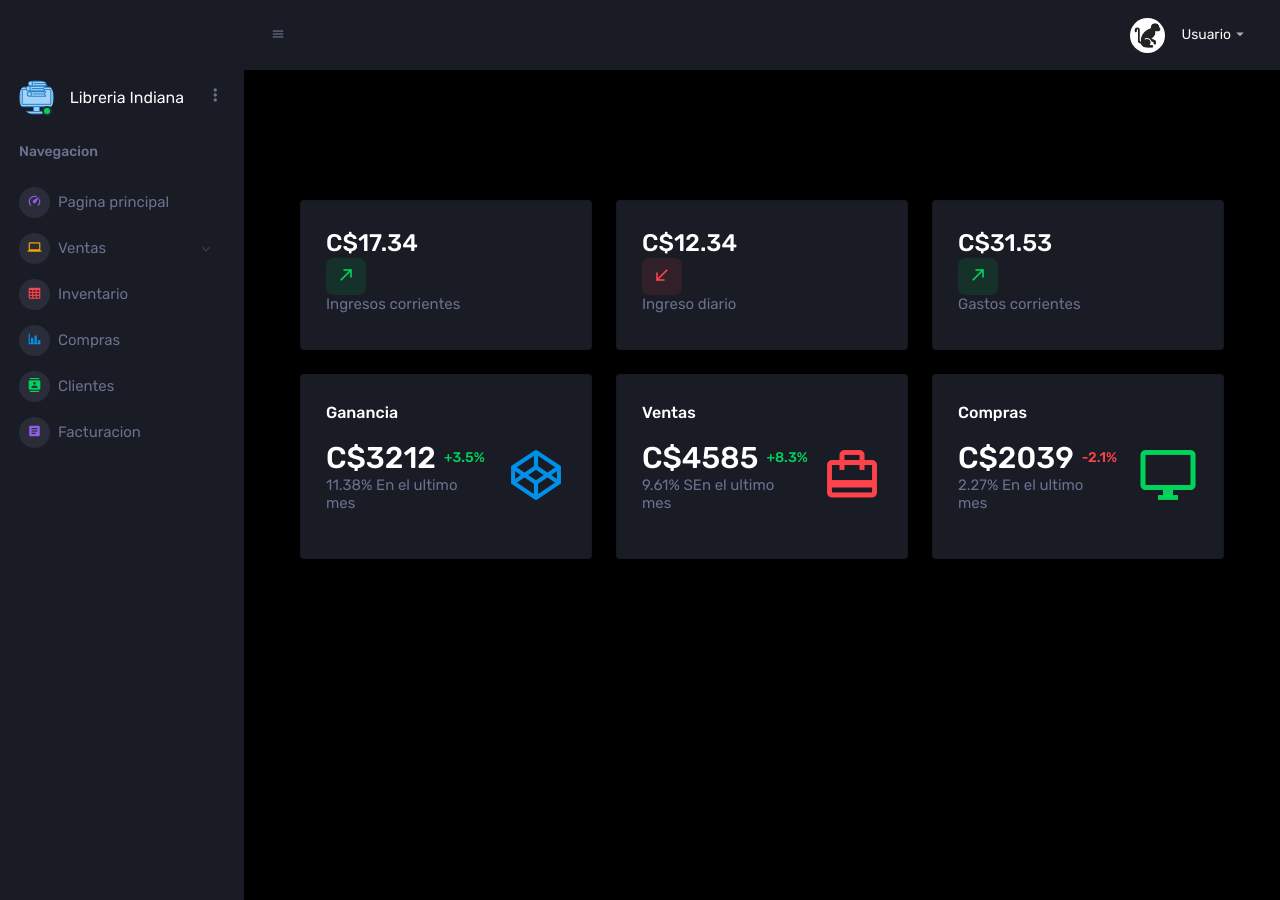
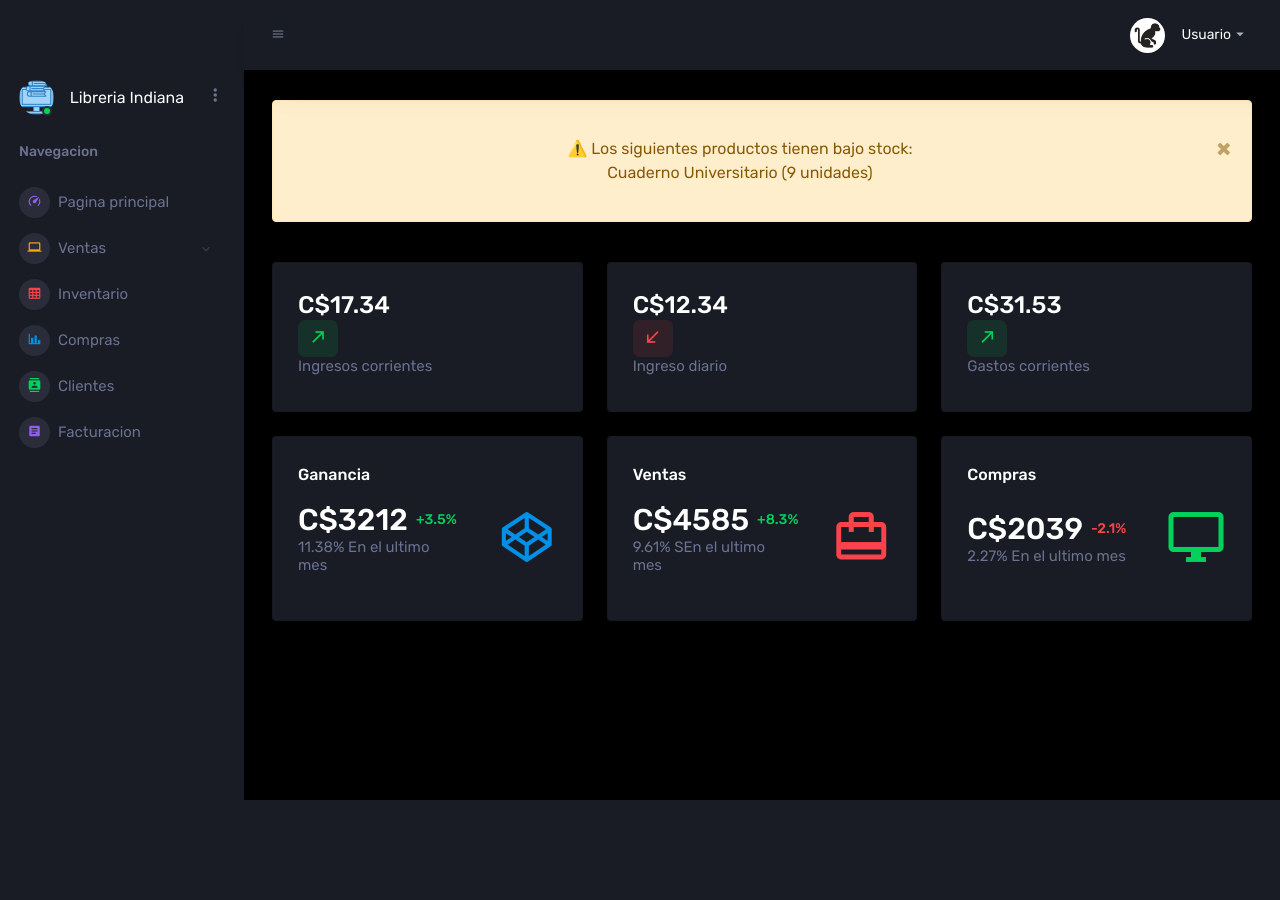
Before and after one commit to aamendoza24/Indiana, a Flask app: page / in a window 1280 px wide. After the commit the page ends 800 px from the top, so only its background shows below. Run offline with Flask 3, Linux system fonts and the light colour scheme; a user stored in the database is signed in; data comes from the database, SQL or seed files in the repository; both versions use the stored data as it was after the commit; some libraries are stand-ins or nearby versions.

Commit message:
creacion de la plantilla de inventario y notificacion de pocas unidades en el inventario

```diff
--- a/app.py
+++ b/app.py
@@ -104,7 +104,33 @@ def logout():
 @app.route('/', methods=['GET', 'POST'])
 @login_required
 def index():
-    return render_template("index.html")
+    conn = get_db_connection()
+    cursor = conn.cursor()
+    cursor.execute("""
+        SELECT p.IDProducto, p.Nombre, p.Precio, p.ImagenURL, p.IDCategoria, c.Nombre,
+               s.Cantidad AS stock_total
+        FROM Producto AS p
+        JOIN Categoria AS c ON p.IDCategoria = c.IDCategoria
+        JOIN Stock_Sucursal AS s ON p.IDProducto = s.IDProducto
+        WHERE s.IDSucursal = 1
+    """)
+
+    productos = cursor.fetchall()
+
+    # Lista para productos con stock bajo
+    productos_bajo_stock = []
+
+    for producto in productos:
+        id_producto, nombre, precio, imagen, id_categoria, categoria_nombre, stock = producto
+        if stock < 10:
+            productos_bajo_stock.append(f"{nombre} ({stock} unidades)")
+
+    # Si hay productos con bajo stock, mostrar un solo mensaje flash
+    if productos_bajo_stock:
+        mensaje = "⚠️ Los siguientes productos tienen bajo stock:\n" + ", ".join(productos_bajo_stock)
+        flash(mensaje, "warning")
+
+    return render_template("index.html", productos=productos)
 
 #ruta para mostrar los productos en el apartado de venta
 @app.route('/catalogo')
@@ -229,8 +255,8 @@ def finalizar_venta():
         cursor.execute("INSERT INTO Detalle_Venta (IDVenta, IDProducto, Cantidad, PrecioUnitario) VALUES (?, ?, ?, ?)",
                        (id_venta, item["id"], item["cantidad"], item["precio"]))
 
-        # Actualizar el stock del producto
-        #cursor.execute("UPDATE productos SET stock = stock - ? WHERE id = ?", (item["cantidad"], item["id"]))
+        #Actualizar el stock del producto
+        cursor.execute("UPDATE Stock_Sucursal SET Cantidad = Cantidad - ? WHERE IDProducto = ?", (item["cantidad"], item["id"]))
 
     conn.commit()
     conn.close()
@@ -239,7 +265,7 @@ def finalizar_venta():
     session["carrito"] = []
     session.modified = True
 
-    return jsonify({"success": True})
+    return jsonify({"success": True, "message": "Venta finalizada correctamente!"})
 
 
 def obtener_ventas(filtro):
@@ -385,6 +411,31 @@ def compras():
         compras_realizadas=compras_realizadas
     )
 
+#ruta para mostrar el stock de productos
+@app.route("/stock")
+def mostrar_stock():
+    conexion = get_db_connection()
+    cursor = conexion.cursor()
+
+    cursor.execute("""
+        SELECT p.IDProducto, p.Nombre, p.Precio, p.ImagenURL, p.IDCategoria, c.Nombre,
+               s.Cantidad AS stock_total
+        FROM Producto AS p
+        JOIN Categoria AS c ON p.IDCategoria = c.IDCategoria
+        JOIN Stock_Sucursal AS s ON p.IDProducto = s.IDProducto
+        WHERE s.IDSucursal = 1
+    """)
+
+    productos = cursor.fetchall()
+
+    cursor.execute("SELECT IDCategoria, Nombre FROM Categoria")
+    categorias = cursor.fetchall()
+
+    conexion.close()
+
+    return render_template("stock.html", productos=productos, categorias=categorias)
+
+
 
 if __name__ == '__main__':
     app.run(debug=True)
--- a/templates/index.html
+++ b/templates/index.html
@@ -1,7 +1,3 @@
-
-
-
-
 {% extends "layout.html" %}
 
 {% block title %}
@@ -9,10 +5,25 @@
 {% endblock %}
 
 {% block main %}
+<div class="row">
+  <div class="col-xl-12 col-sm-6 grid-margin">
 
-<!-- partial -->
-<div class="main-panel">
-  <div class="content-wrapper">
+    {% with messages = get_flashed_messages(with_categories=true) %}
+      {% if messages %}
+        {% for category, message in messages %}
+          <div class="alert alert-{{ category }} alert-dismissible fade show text-center" role="alert" style="white-space: pre-line;">
+            {{ message }}
+            <button type="button" class="close" data-dismiss="alert" aria-label="Cerrar">
+              <span aria-hidden="true">&times;</span>
+            </button>
+          </div>
+        {% endfor %}
+      {% endif %}
+    {% endwith %}
+  </div>
+
+</div>
+
     <div class="row">
       <div class="col-xl-4 col-sm-6 grid-margin stretch-card">
         <div class="card">
@@ -135,6 +146,5 @@
 
 
 
-  </div>
 
 {% endblock %}
```
Also changed, not shown: templates/carrito.html (+9 -2 lines), templates/stock.html (added, +83 -0 lines), library.db.
